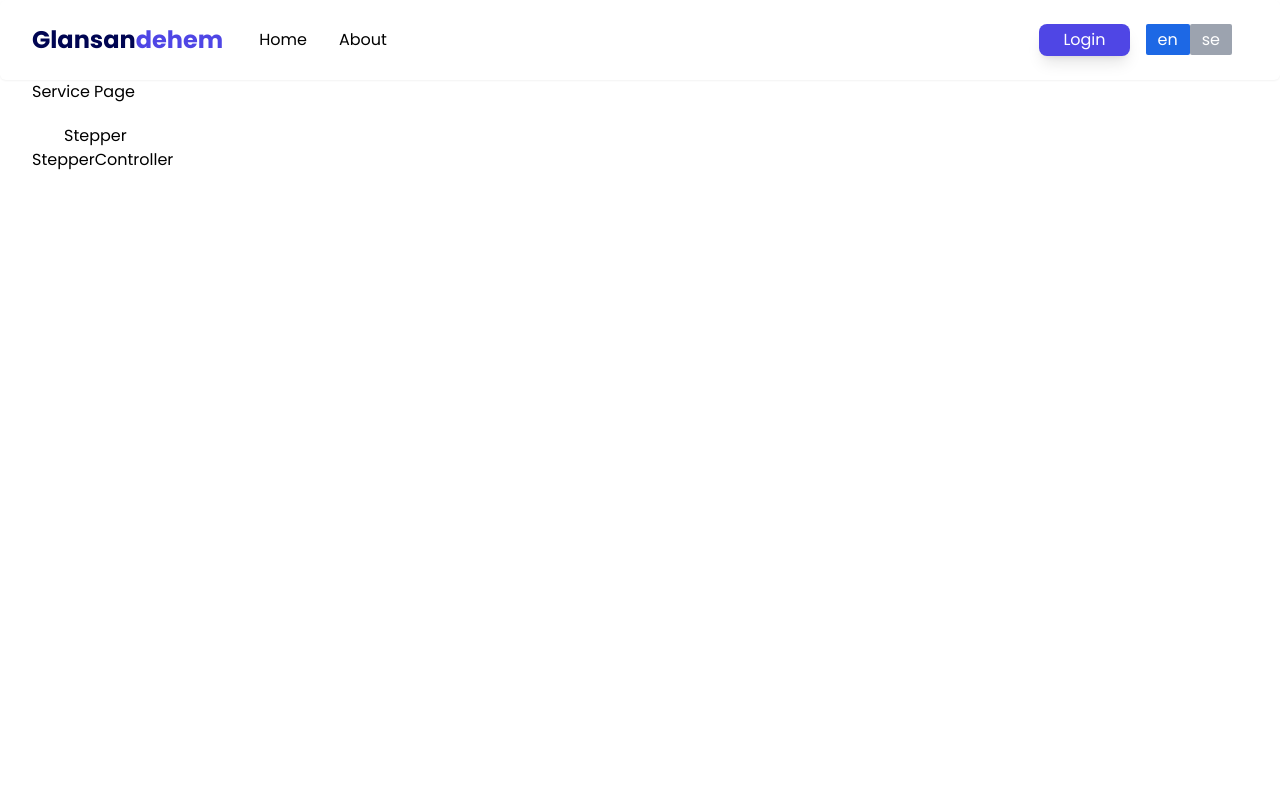
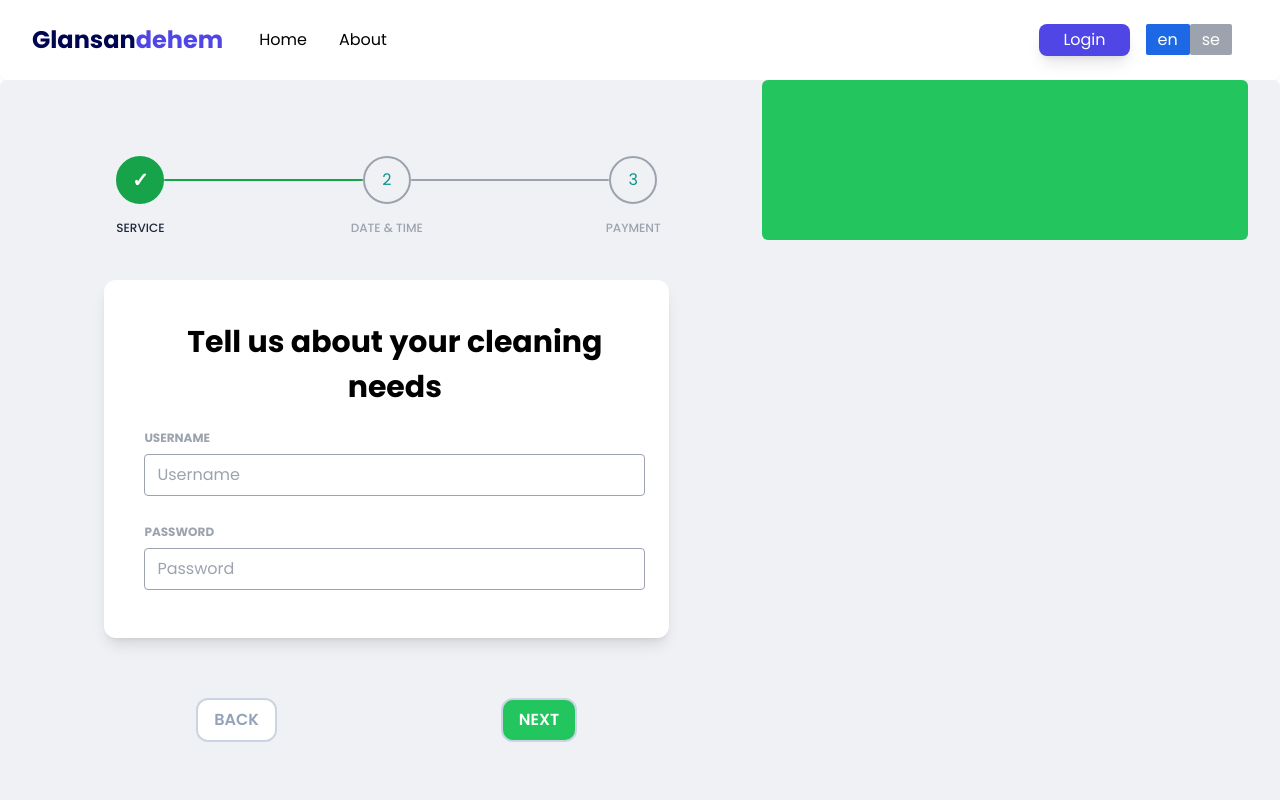
Before and after one commit to ISRAFIL-HOSSAIN/Sparkling-Home, a Next.js app: page /en/service in a window 1280 px wide. Shown: the top 800 px of the page. Built offline with nearby package versions, Linux system fonts and the light colour scheme.

Commit message:
Multistep Form Create

```diff
--- a/app/[lang]/service/page.tsx
+++ b/app/[lang]/service/page.tsx
@@ -1,33 +1,21 @@
-import React from 'react'
-import { Locale } from '@/i18n.config'
-import { getDictionary } from '@/lib/dictionary'
-import Stepper from '@/components/step/Stepper'
-import StepperController from '@/components/step/StepperController'
-
-type Props = {}
+import React from 'react';
+import { Locale } from '@/i18n.config';
+import { getDictionary } from '@/lib/dictionary';
+import MainStepper from '@/components/step/MainStepper';
 
 export default async function Service({
   params: { lang }
 }: {
   params: { lang: Locale }
 }) {
-    const { page,banner,section,accordionTitle,accordion,slider } = await getDictionary(lang)
+  const { page, banner, section, accordionTitle, accordion, slider } =await getDictionary(lang);
 
   return (
     // Banner Section
     <>
-      <div className="min-h-[100vh] container">
-        {"Service Page "}
-        {/* Stepper  */}
-        <div className="container horizontal mt-5">
-            <Stepper />
+      <div className=' min-h-[100vh] bg-[#f0f1f4] '>
+       <MainStepper />
       </div>
-
-        {/* Navigation Controls */}
-        <StepperController />
-      </div>
-
-
     </>
   )
 }
--- /dev/null
+++ b/components/service/Date_Time.tsx
@@ -0,0 +1,11 @@
+import React from 'react'
+
+type Props = {}
+
+const Date_Time = (props: Props) => {
+  return (
+    <div>Date_Time</div>
+  )
+}
+
+export default Date_Time
--- /dev/null
+++ b/components/service/Payment.tsx
@@ -0,0 +1,11 @@
+import React from 'react'
+
+type Props = {}
+
+const Payment = (props: Props) => {
+  return (
+    <div>Payment</div>
+  )
+}
+
+export default Payment
--- /dev/null
+++ b/components/service/Services.tsx
@@ -0,0 +1,57 @@
+'use client'
+import React, { useContext } from 'react'
+import { StepperContext } from '@/context/StepperContext'
+
+type Props = {}
+
+const Services = (props: Props) => {
+  const contextValues = useContext(StepperContext)
+  if (!contextValues) {
+    // Handle the case when contextValues is null
+    return null // or return a loading/error message, or render nothing
+  }
+
+  const { serviceData, setServiceData } = contextValues
+
+  const handleChange = (e: any) => {
+    const { name, value } = e.target
+    setServiceData({ ...serviceData, [name]: value })
+  }
+  return (
+    <div className='flex flex-col bg-white rounded-xl container py-10 shadow-lg'>
+      <div className='mx-2 w-full flex-1'>
+        <h2 className='font-bold text-[30px] text-center '>Tell us about your cleaning needs</h2>
+        <div className='mt-3 h-6 text-xs font-bold uppercase leading-8 text-gray'>
+          Username
+        </div>
+        <div className='my-2 flex rounded border border-gray bg-white p-1'>
+          <input
+            onChange={handleChange}
+            value={serviceData['username'] || ''}
+            name='username'
+            placeholder='Username'
+            className='w-full appearance-none p-1 px-2 text-black outline-none'
+            required
+          />
+        </div>
+      </div>
+      <div className='mx-2 w-full flex-1'>
+        <div className='mt-3 h-6 text-xs font-bold uppercase leading-8 text-gray'>
+          Password
+        </div>
+        <div className='my-2 flex rounded border border-gray bg-white p-1'>
+          <input
+            onChange={handleChange}
+            value={serviceData['password'] || ''}
+            name='password'
+            placeholder='Password'
+            type='password'
+            className='w-full appearance-none p-1 px-2 text-black outline-none'
+          />
+        </div>
+      </div>
+    </div>
+  )
+}
+
+export default Services
--- /dev/null
+++ b/components/service/index.ts
@@ -0,0 +1,9 @@
+import Services from "./Services";
+import Payment from "./Payment";
+import DateTime from "./Date_Time";
+
+export {
+    Services,
+    Payment,
+    DateTime,
+}
--- /dev/null
+++ b/components/step/MainStepper.tsx
@@ -0,0 +1,73 @@
+'use client'
+import React, { useState } from 'react'
+import { DateTime, Payment, Services } from '../service'
+import Stepper from './Stepper'
+import StepperController from './StepperController'
+import { StepperContext } from '@/context/StepperContext'
+
+type Props = {}
+
+const MainStepper = (props: Props) => {
+  const steps = ['Service', 'Date & Time', 'Payment']
+  const [currentStep, setCurrentStep] = useState(1)
+  const [serviceData, setServiceData] = useState('')
+  const [dateData, setDateData] = useState('')
+  const [paymentData, setPaymentData] = useState('')
+
+  const displayStep = (step: any) => {
+    switch (step) {
+      case 1:
+        return <Services />
+      case 2:
+        return <DateTime />
+      case 3:
+        return <Payment />
+      default:
+    }
+  }
+
+  const handleClick = (direction: any) => {
+    let newStep = currentStep
+    direction === 'next' ? newStep++ : newStep--
+    //check if steps are within bounds
+    newStep > 0 && newStep <= steps.length && setCurrentStep(newStep)
+  }
+  return (
+    <div className='container mb-10 flex  flex-col-reverse lg:flex-row lg:space-x-5'>
+      <div className=' mx-auto mb-10 mt-10 w-full rounded-xl    lg:w-[55%] '>
+        {/* Stepper  */}
+        <div className='container mt-5'>
+          <Stepper currentStep={currentStep} steps={steps} />
+
+          {/* Diplay Components  */}
+          <div className='my-10 p-5'>
+            <StepperContext.Provider
+              value={{
+                serviceData,
+                setServiceData,
+                paymentData,
+                setPaymentData,
+                dateData,
+                setDateData
+              }}
+            >
+              {displayStep(currentStep)}
+            </StepperContext.Provider>
+          </div>
+        </div>
+
+        {/* Navigation Controls */}
+        {currentStep !== steps.length && (
+          <StepperController
+            handleClick={handleClick}
+            currentStep={currentStep}
+            steps={steps}
+          />
+        )}
+      </div>
+      <div className='h-40 w-full bg-green-500  lg:mx-5 lg:w-[40%]'></div>
+    </div>
+  )
+}
+
+export default MainStepper
--- a/components/step/Stepper.tsx
+++ b/components/step/Stepper.tsx
@@ -1,10 +1,107 @@
-import React from 'react'
+'use client'
+import React, { useEffect, useState, useRef } from 'react'
 
-type Props = {}
+type Props = {
+  currentStep: any
+  steps: any
+}
+
+interface StepType {
+  description: string
+  completed: boolean
+  highlighted: boolean
+  selected: boolean
+}
 
 const Stepper = (props: Props) => {
+  const { currentStep, steps } = props
+  const [newStep, setNewStep] = useState<StepType[]>([])
+  const stepRef = useRef()
+
+  const updateStep = (stepNumber: any, steps: any) => {
+    const newSteps = [...steps]
+    let count = 0;
+    while(count < newSteps.length){
+        //current step
+        if(count === stepNumber){
+            newSteps[count] = {
+                ...newSteps[count],
+                heighlighted: true,
+                selected:true,
+                completed : true,
+            }
+            count++;
+        }
+        // step completed
+        else if(count < stepNumber){
+            newSteps[count] = {
+                ...newSteps[count],
+                heighlighted: false,
+                selected:true,
+                completed : true,
+            }
+            count++;
+        }
+        // step pending
+        else{
+            newSteps[count] = {
+                ...newSteps[count],
+                heighlighted: false,
+                selected:false,
+                completed : false,
+            }
+            count++;
+        }
+    }
+    return newSteps;
+  }
+  useEffect(() => {
+    // create object
+    const stepsState = steps.map((step: any, index: any) =>
+      Object.assign(
+        {},
+        {
+          description: step,
+          completed: false,
+          highlighted: index === 0 ? true : false,
+          selected: index === 0 ? true : false
+        }
+      )
+    )
+    stepRef.current = stepsState
+    const current = updateStep(currentStep - 1, stepRef.current)
+    setNewStep(current!)
+  }, [steps, currentStep])
+
+  const displaySteps = newStep.map((step: any, index: any) => {
+    return (
+      <div className={` ${index !== newStep.length - 1 ? "flex w-full items-center" : "flex items-center"}`} key={index}>
+        <div className='relative flex flex-col items-center text-teal-600'>
+          <div
+            className={`flex h-12 w-12 items-center justify-center rounded-full border-2 border-gray
+                 py-3 transition duration-500 ease-in-out ${step.selected ? "bg-green-600 text-white font-bold border border-green-600" : ""}`}
+          >
+            {/* Display number  */}
+            {step.completed ? (
+                <span className='text-white font-bold text-xl'>&#10003;</span>
+            ) : (index + 1) }
+          </div>
+          <div className={`absolute top-0 mt-16 w-32 text-center text-xs font-medium uppercase ${step.highlighted ? "text-black ":"text-gray"}`}>
+            {/* Display description  */}
+           {step.description}
+          </div>
+        </div>
+        <div className={`flex-auto border-t-2 border-gray transition duration-500 ease-in-out ${step.completed ? "border-green-600":"border-gray"}`}>
+          {/* Display line  */}
+        </div>
+      </div>
+    )
+  })
+
   return (
-    <div>Stepper</div>
+    <div className='mx-4 flex items-center justify-between p-4'>
+      {displaySteps}
+    </div>
   )
 }
 
--- a/components/step/StepperController.tsx
+++ b/components/step/StepperController.tsx
@@ -1,10 +1,39 @@
+'use client'
 import React from 'react'
 
-type Props = {}
+type Props = {
+  handleClick?: any
+  currentStep?: any
+  steps?: any
+}
 
 const StepperController = (props: Props) => {
+  const { handleClick, currentStep, steps } = props
   return (
-    <div>StepperController</div>
+    <div className='container mb-8 mt-4 flex justify-around'>
+      {/* back button */}
+      <button
+        className={`cursor-pointer rounded-xl border-2 border-slate-300 bg-white
+            px-4 py-2 font-semibold uppercase text-slate-400 transition
+          duration-200 ease-in-out hover:bg-slate-700 hover:text-white
+        ${currentStep === 1 ? "opacity -50 cursor-not-allowed":""}
+          `}
+        onClick={() => handleClick("prev")}
+      >
+        Back
+      </button>
+
+      {/* next button  */}
+      <button
+        className='cursor-pointer rounded-xl border-2 border-slate-300 bg-green-500
+            px-4 py-2 font-semibold uppercase text-white transition
+          duration-200 ease-in-out hover:bg-primary hover:text-white
+        '
+        onClick={() => handleClick("next")}
+      >
+        {currentStep === steps.length - 1 ? "Confirm" : "Next"}
+      </button>
+    </div>
   )
 }
 
--- /dev/null
+++ b/context/StepperContext.ts
@@ -0,0 +1,10 @@
+import {createContext} from 'react';
+interface StepperContextProps{
+    serviceData : any;
+    setServiceData : any;
+    dateData: any;
+    setDateData: any;
+    paymentData : any;
+    setPaymentData : any;
+}
+export const StepperContext = createContext<StepperContextProps | null> (null);
```
Lines whose indentation alone changed are shown as unchanged.
